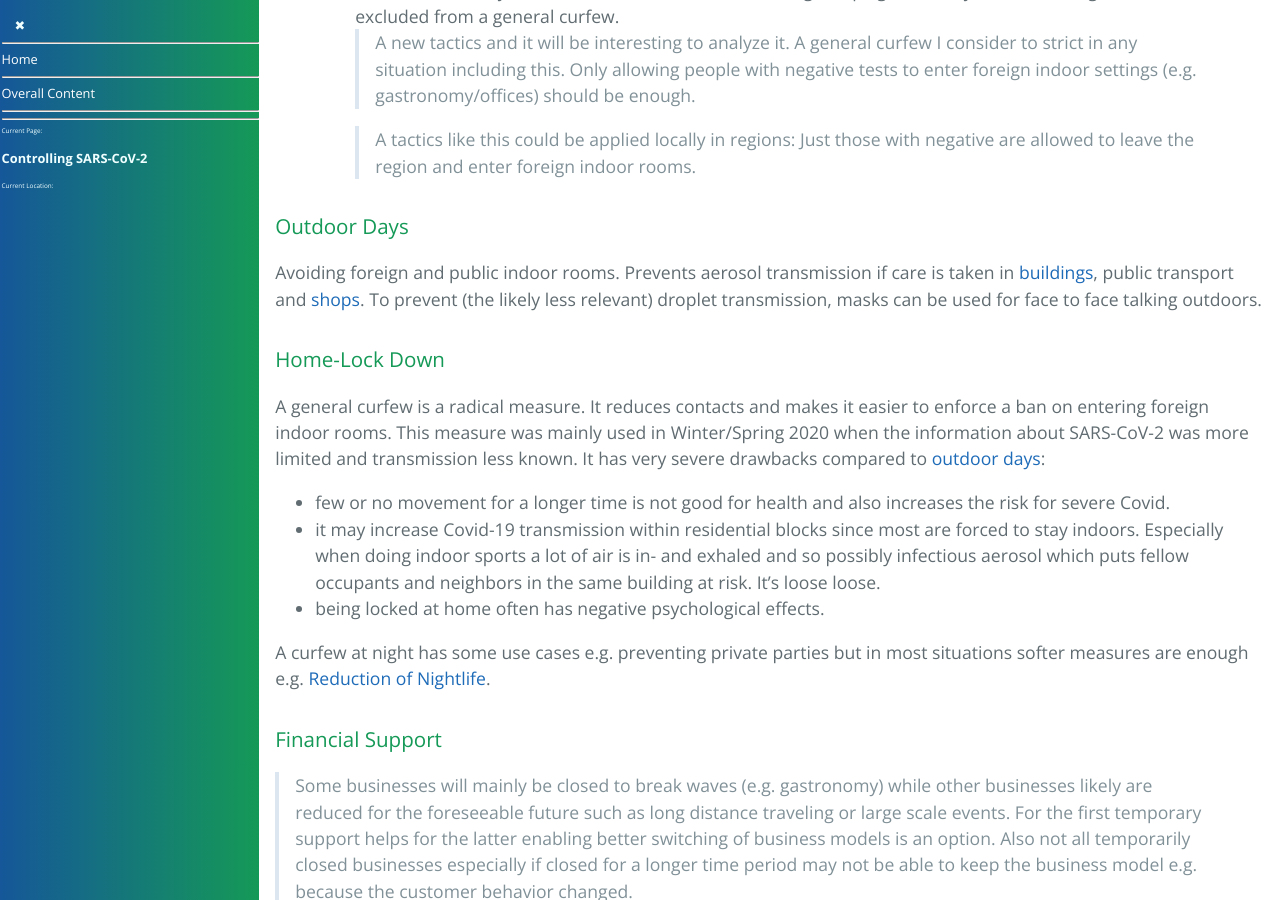
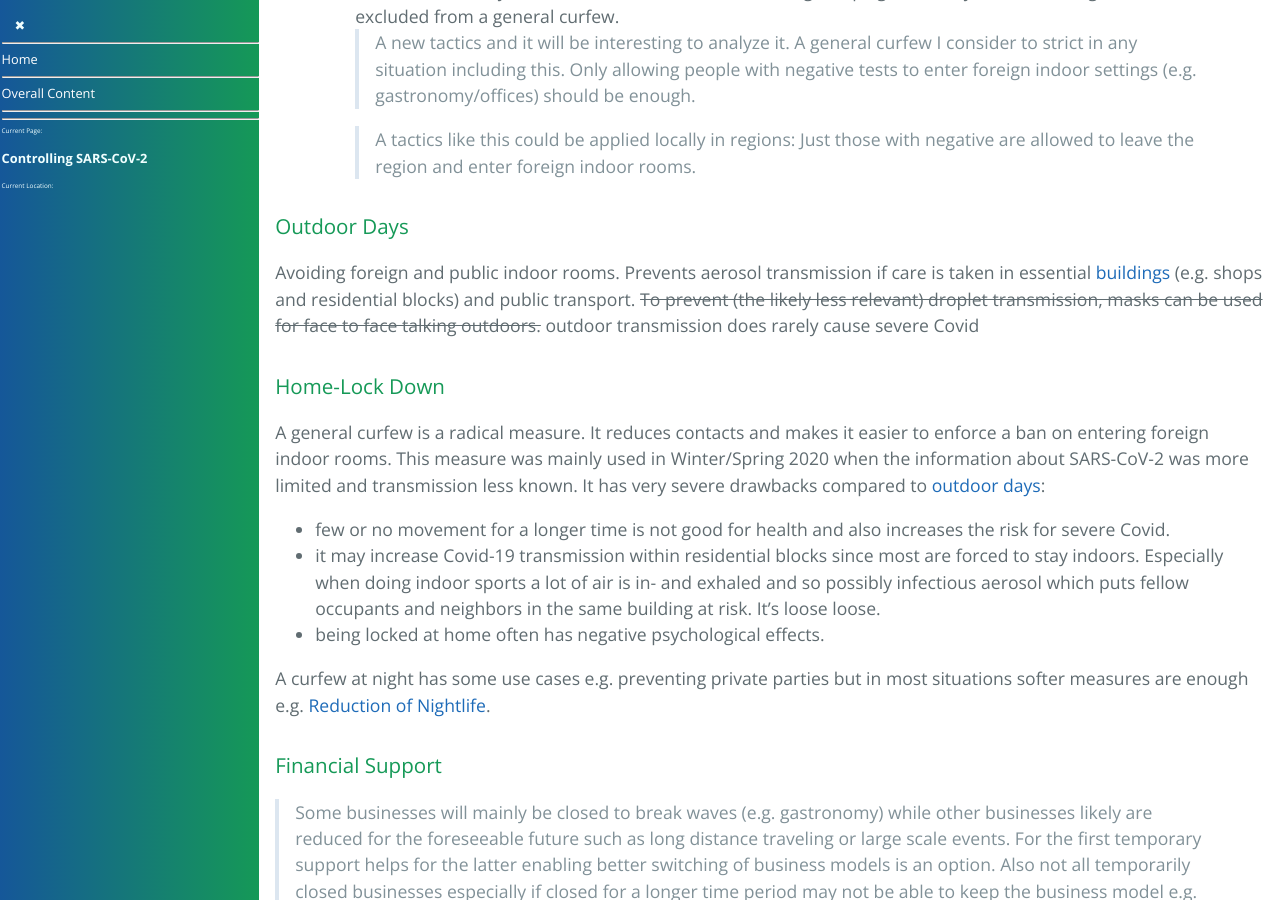
Before and after one commit to forestgrape/coronavirus, a Jekyll site: the page built from 7_social/controlling.md, in a window 1280 px wide and 900 px high, scrolled down 10236 px. Built offline with Jekyll 4.4.1, drawn with Linux system fonts in a browser that asks for light colours; our own code applies the rules of GitHub Pages for plain Markdown files.

Commit message:
fixed link;outdoor no protection needed

```diff
--- a/7_social/controlling.md
+++ b/7_social/controlling.md
@@ -284,7 +284,7 @@ Often turning up for test is not associated with any benefits, on the contrary i
 
 
 ### Outdoor Days
-Avoiding foreign and public indoor rooms. Prevents aerosol transmission if care is taken in [buildings](#large-buildings), public transport and [shops](#shops). To prevent (the likely less relevant) droplet transmission, masks can be used for face to face talking outdoors.
+Avoiding foreign and public indoor rooms. Prevents aerosol transmission if care is taken in essential [buildings](#large-buildings) (e.g. shops and residential blocks) and public transport. ~~To prevent (the likely less relevant) droplet transmission, masks can be used for face to face talking outdoors.~~ outdoor transmission does rarely cause severe Covid
 
 
 ### Home-Lock Down
```
